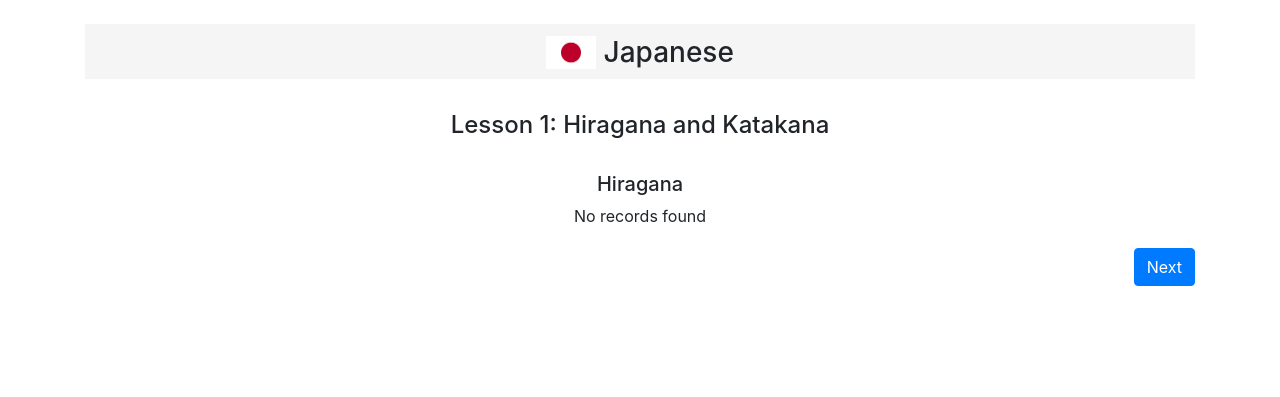
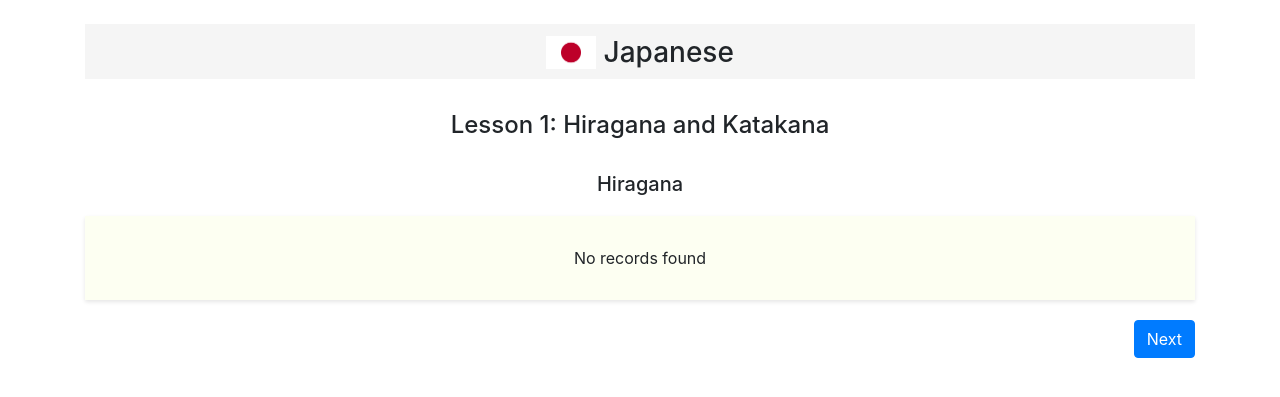
Before and after one commit to annjoeannjoe/languagelearningplatform, a PHP site: page /admin_japanese_lesson1.php in a window 1280 px wide. Shown: the part 102-499 px from the top of the page. Run offline with PHP 8.4, Linux system fonts and the light colour scheme; data that the repository does not hold is empty; some libraries are stand-ins or nearby versions.

Commit message:
Update admin_japanese_lesson1.php

```diff
--- a/admin_japanese_lesson1.php
+++ b/admin_japanese_lesson1.php
@@ -37,6 +37,14 @@ include 'nav.php';
             margin-top: 20px;
             margin-bottom: 20px;
         }
+
+        .container-japan{
+            margin-top: 20px;
+            padding: 30px;
+            background-color: #fdfff2;
+            box-shadow: 0 2px 4px rgba(0,0,0,0.1);
+        }
+
     </style>
 </head>
 <body>
@@ -56,6 +64,7 @@ include 'nav.php';
 
     <h5><center>Hiragana</center></h5>
 
+    <div class="container-japan">
     <div class="row justify-content-center">
         <?php
         // Connect to the database
@@ -98,6 +107,7 @@ include 'nav.php';
         $conn->close();
         ?>
     </div>
+    </div>
 
     <div class="row justify-content-end">
         <div class="col-12 text-right">
```
